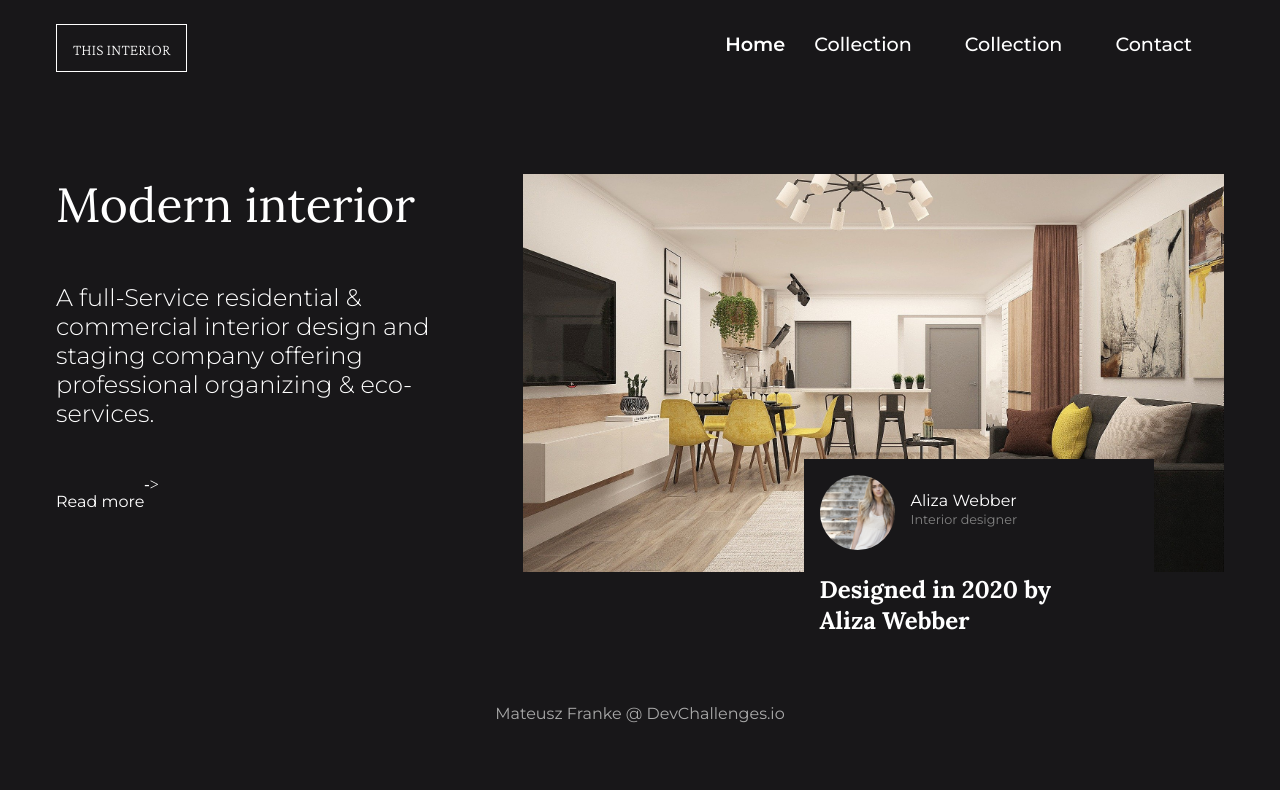
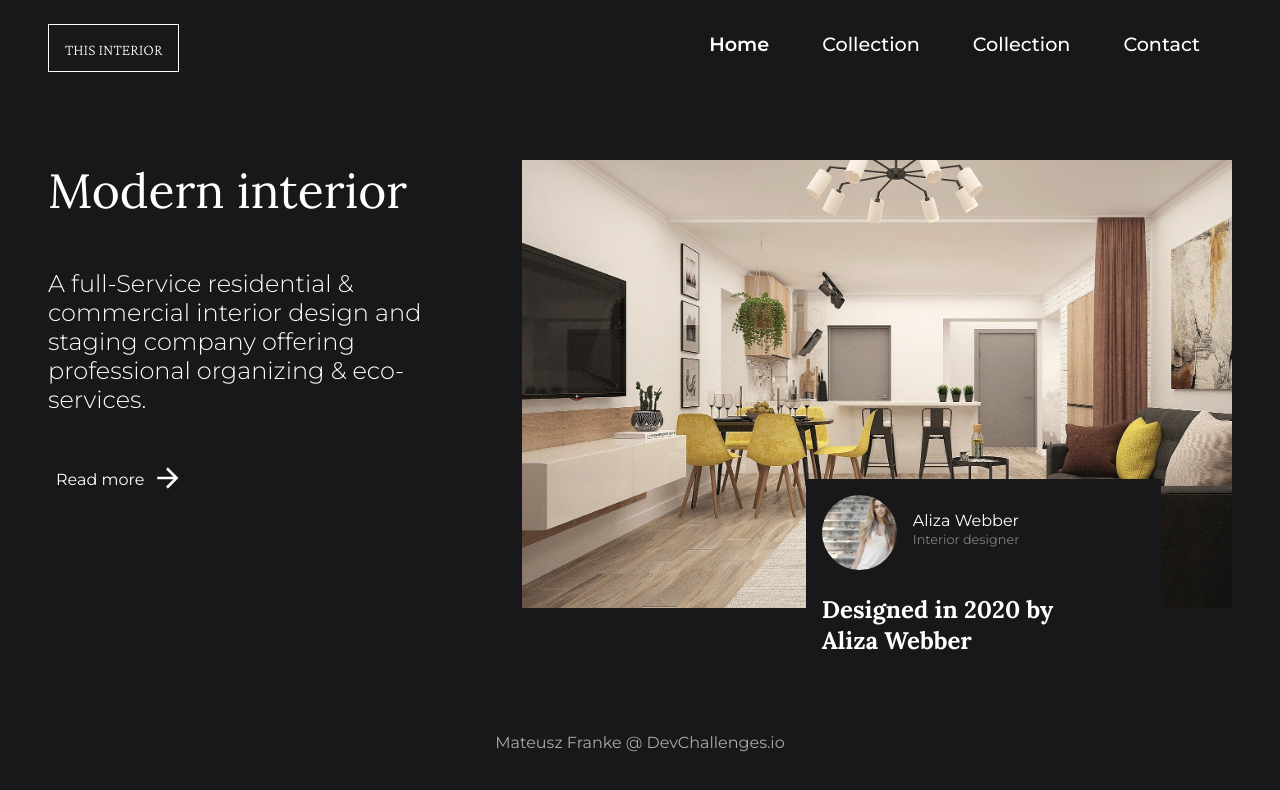
Before and after one commit to MtFranke/interior-consultant, a plain HTML site: page index.html in a window 1280 px wide. Drawn offline with nearby package versions, Linux system fonts and the light colour scheme.

Commit message:
working on 1600px version

```diff
--- a/index.html
+++ b/index.html
@@ -33,7 +33,7 @@
                 staging company offering professional organizing & eco-services.</aside>
             <div class="company__read-more">
                 <p class="company__read-more-text">Read more</p>
-                <div class="company__read-more-icon">-></div>
+                <img src="icons/arrow-right.png" class="company__read-more-icon" alt="arrow_icon">
             </div>
         </header>
         <section class="portfolio">
--- a/main.css
+++ b/main.css
@@ -7,15 +7,16 @@ body{
     display: grid;
     background: #181719;
     color: white;
-    grid-template-rows: 2fr 6fr 1fr;
-    grid-auto-columns: 1fr 1fr 1fr;
+    grid-template-rows: 2fr 7fr 1fr;
+    margin: 0;
+    height: 100vh;
 }
 
 .navigation{
     font-family: 'Montserrat', sans-serif;
     font-size: 1.2rem;
     color:white;
-    padding: 1rem 0;
+    padding: 1.5rem 0;
     display: flex;
     justify-content: space-between;
     margin: 0 3rem;
@@ -51,6 +52,7 @@ body{
     color: inherit;
     text-decoration: none;
     font-weight: 700;
+    padding: 0 1.5rem;
 }
 .main{
     display: flex;
@@ -80,8 +82,13 @@ body{
 .company__read-more-text{
     font-family: 'Montserrat', sans-serif;
     font-size: 1rem;
+    margin: 0;
+    padding: 0.5rem;
 }
-
+.company__read-more-icon{
+    width: 2rem;
+    height: 2rem;
+}
 .portfolio {
     width: 60%;
     position: relative;
@@ -102,11 +109,9 @@ body{
     z-index: 10;
     position: absolute;
     width: 50%;
-    bottom: 0;
+    bottom: 5%;
     right: 10%;
-    display: inline-block;
     padding: 1rem;
-
 }
 
 .portfolio__author__information{
@@ -117,10 +122,6 @@ body{
 
 }
 
-.portfolio__image-creation-date{
-    font-family: 'Lora', serif;
-    font-weight: 700;
-}
 .portfolio__author__selfie{
     background: url("images/beautiful-1274056_1920.jpg");
     background-size: cover;
@@ -143,12 +144,15 @@ body{
     margin: 0;
     color: #828282;
 }
-
+.portfolio__image-creation-date{
+    font-family: 'Lora', serif;
+    font-weight: 700;
+}
 .footer{
     font-family: 'Montserrat', sans-serif;
     font-size: 1rem;
     color: #A9A9A9;
-    padding: 2rem 0;
-    justify-self: center;
+    text-align: center;
     align-self: end;
+    margin: 0 0 3rem 0;
 }
```
Also changed, not shown: icons/arrow-right.png (added).
